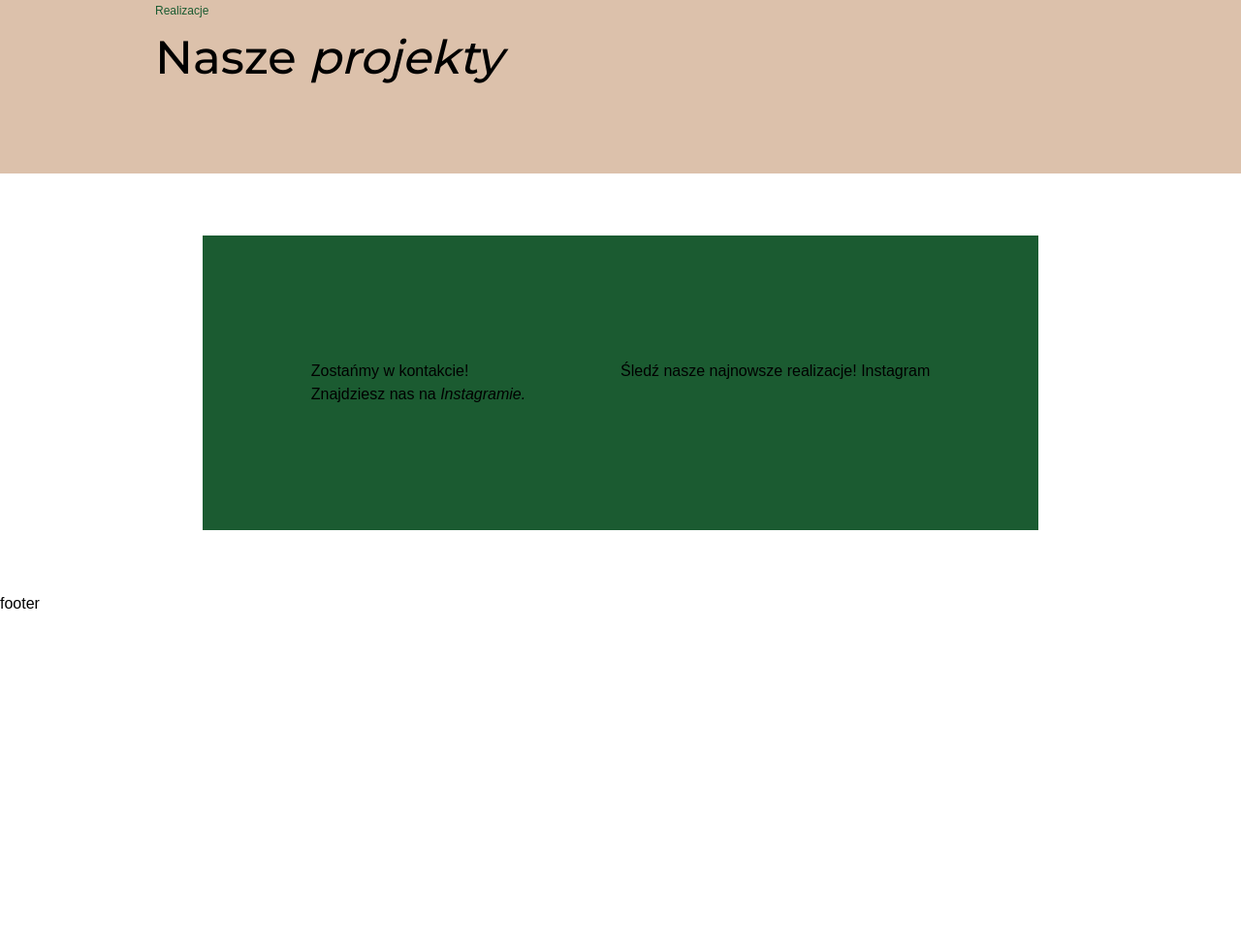
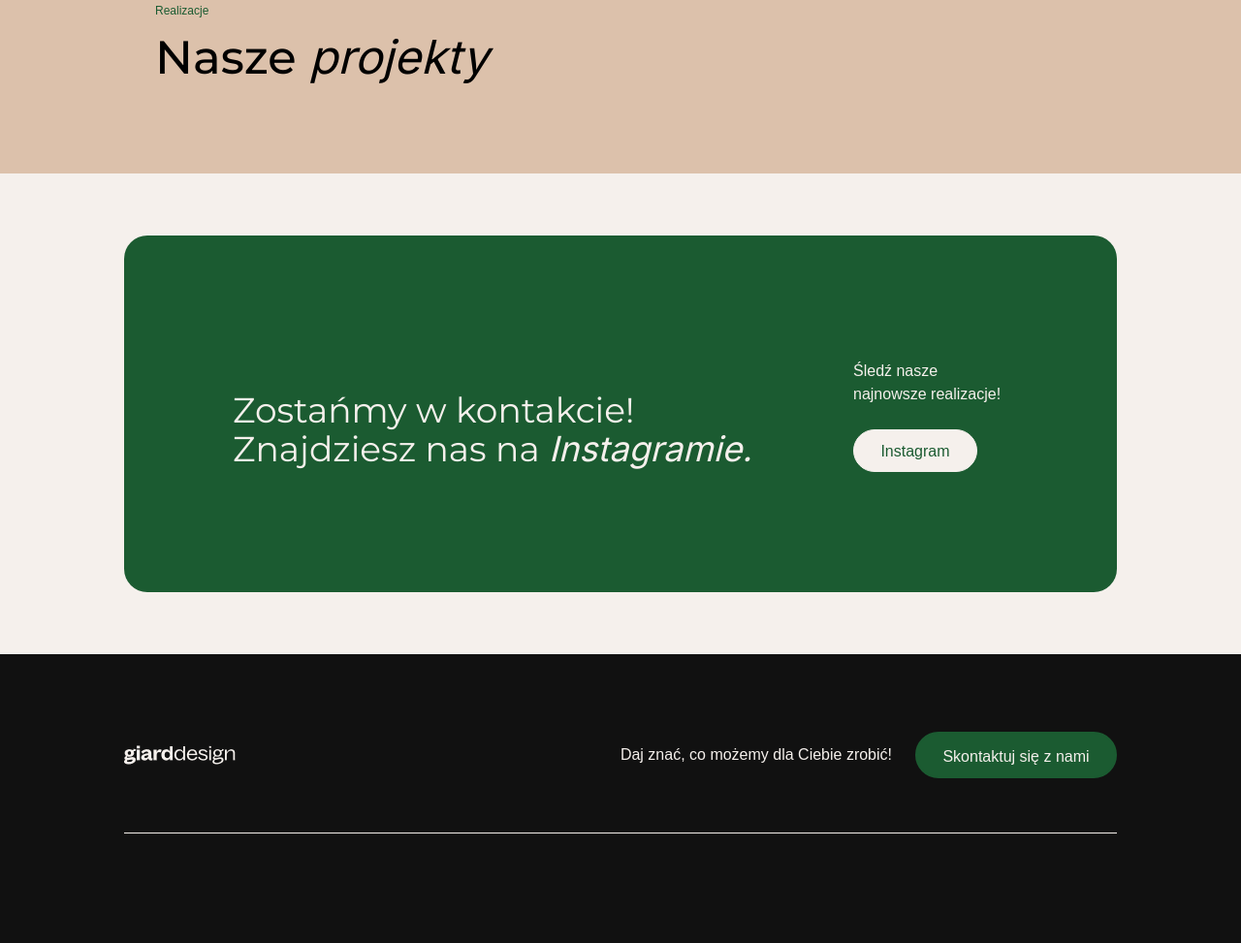
Before and after one commit to JakubWojtkowski/giard-design, a website: page src/index.html in a window 1280 px wide. Shown: the part 2490-3463 px from the top of the page at 97% size. Before the commit the page ends 3125 px from the top, so only its background shows below. Drawn offline with Linux system fonts and the light colour scheme.

Commit message:
Finish contact section and create footer section. Add images

```diff
--- a/src/index.css
+++ b/src/index.css
@@ -11,6 +11,14 @@
   .custom-container {
     display: flex;
     justify-content: center;
+  }
+
+  .footer-container {
+    padding: 80px 0;
+    margin: 0 auto;
+    max-width: 1024px;
+    display: flex;
+    flex-direction: column;
   }
 
   .intro-title {
--- a/src/index.html
+++ b/src/index.html
@@ -106,7 +106,7 @@
         <!-- heading text -->
         <div class="flex flex-col pl-32">
           <span class="text-xs font-normal text-green">Oferta</span>
-          <h2 class="font-medium text-5xl mt-4">Działamy <em>kompleksowo</em></h2>
+          <h2 class="font-medium text-5xl mt-4">Działamy <em class="font-regular">kompleksowo</em></h2>
           <p class="text-base font-normal offer-text mt-8">Oferujemy kompletną obsługę inwestycji terenów zielonych.
             Projektujemy
             nowoczesne ogrody przydomowe oraz
@@ -185,7 +185,7 @@
         <!-- text -->
         <div class="flex flex-col justify-center pl-24 h-full w-1/2">
           <span class="text-xs font-normal text-grey pb-4">O firmie</span>
-          <h2 class="font-medium text-5xl mt-4 text-grey pb-10">Tworzymy<br> z <em>pasją</em></h2>
+          <h2 class="font-medium text-5xl mt-4 text-grey pb-10">Tworzymy<br> z <em class="font-regular">pasją</em></h2>
           <p class="about-text text-base font-normal mt-8 text-grey pb-16">Każdy projekt to nowe wyzwanie. Dlatego
             nasz
             zespół
@@ -195,8 +195,8 @@
             trybu życia.</p>
 
           <div
-            class="text-grey border w-48 h-12 rounded-3xl pt-3 pb-3.5 px-5.5 flex justify-center transition-all cursor-pointer">
-            <a href="#" class="flex items-center gap-2 ">Poznaj nas bliżej
+            class=" border text-grey w-48 h-12 rounded-3xl pt-3 pb-3.5 px-5.5 flex justify-center transition-all cursor-pointer hover:bg-grey hover:text-green hover:border-none">
+            <a href="#realizations" class="flex items-center gap-2">Poznaj nas bliżej
               <svg xmlns="http://www.w3.org/2000/svg" width="16" height="16" viewBox="0 0 16 16" fill="none">
                 <path
                   d="M7.99528 -1.20755e-06L7.09959 0.895696L13.5769 7.36358L-7.5502e-07 7.36358L-6.43745e-07 8.63642L13.5675 8.63642L7.09959 15.1043L7.99529 16L16 7.99529L7.99528 -1.20755e-06Z"
@@ -212,13 +212,13 @@
   </section>
 
   <!-- realization section -->
-  <section id="#realization" class="bg-beige">
+  <section id="#realizations" class="bg-beige">
     <div class="flex flex-col">
 
       <!-- text -->
       <div class=" flex flex-col items-start pt-28 pb-24 pl-40">
         <span class="text-xs font-normal text-green">Realizacje</span>
-        <h2 class="font-medium text-5xl pt-4">Nasze <em>projekty</em></h2>
+        <h2 class="font-medium text-5xl pt-4">Nasze <em class="font-regular">projekty</em></h2>
       </div>
 
       <!-- gallery -->
@@ -226,25 +226,71 @@
   </section>
 
   <!-- contact section -->
-  <section id="#contact" class="bg-white">
-    <div class="custom-container py-16">
-      <div class="bg-green py-32 px-28 grid grid-cols-2">
-        <div>
-          <span>
-            Zostańmy w kontakcie!<br>
-            Znajdziesz nas na <em>Instagramie.</em>
-          </span></div>
-        <div>
-          <span>Śledź nasze
-            najnowsze realizacje!</span>
-          <button type="button">Instagram</button>
+  <section id="#contact" class="bg-grey">
+    <div class="custom-container max-w-6xl m-auto">
+      <div class="py-16">
+        <div class="rounded-3xl bg-green py-32 px-28 flex items-end gap-16">
+          <!-- left -->
+          <div class="flex">
+            <span class="flex-shrink-0 w-144 text-grey font-medium font-normal text-4xl">
+              Zostańmy w kontakcie!<br>
+              Znajdziesz nas na <em class="font-regular">Instagramie.</em>
+            </span></div>
+
+          <!-- right -->
+          <div class="flex flex-col gap-6 w-40 h-28">
+            <span class="text-grey font-normal text-base">Śledź nasze
+              najnowsze realizacje!</span>
+            <button type="button"
+              class="w-32 h-11 border border-grey transition-all text-green bg-grey rounded-3xl pt-2.5 pb-3 px-6 hover:text-grey hover:border-grey hover:bg-green ">Instagram</button>
+          </div>
         </div>
       </div>
     </div>
   </section>
 
   <!-- footer section -->
-  <section id="#footer">footer</section>
+  <section id="#footer" class="bg-black">
+    <div class="footer-container">
+
+      <div class="flex justify-between items-center">
+        <img src="/public/images/logo-white.png" alt="logo GiardDesign">
+        <div class="flex justify-center items-center gap-6">
+          <p class="text-grey">Daj znać, co możemy dla Ciebie zrobić!</p>
+          <button type="button"
+            class="bg-green border-green border-2 text-grey w-52 h-12 rounded-3xl px-6 pt-3 pb-3.5 hover:bg-greenHover hover:border-greenHover">Skontaktuj
+            się z nami</button>
+        </div>
+      </div>
+
+      <div class="text-grey py-14">
+        <hr>
+      </div>
+
+      <div class="flex justify-between text-grey py-14">
+        <div>
+          <a href="#">Kontakt</a>
+          <a href="#">Instagram</a>
+          <a href="#">Facebook</a>
+          <a href="#">LinkedIn</a>
+        </div>
+
+        <div>
+          <a href="tel:+48000-000-000">000-000-000</a>
+          <a href="mailto:giarddesign@kontakt.pl">giarddesign@kontakt.pl</a>
+        </div>
+      </div>
+
+      <div class="flex justify-between text-grey">
+        <p>Prawa zastrzeżone © 2022</p>
+        <div class="flex">
+          <p>made by</p>
+          <img src="/public/images/logo-full-light.svg" alt="logo full light" />
+        </div>
+      </div>
+
+    </div>
+  </section>
 </body>
 
 </html>
```
Also changed, not shown: dist/output.css, public/images/logo-full-light.svg (added), public/images/logo-white.png (added).
